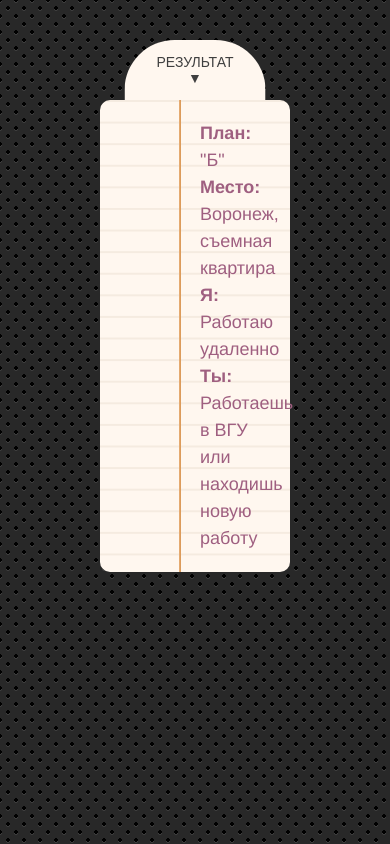
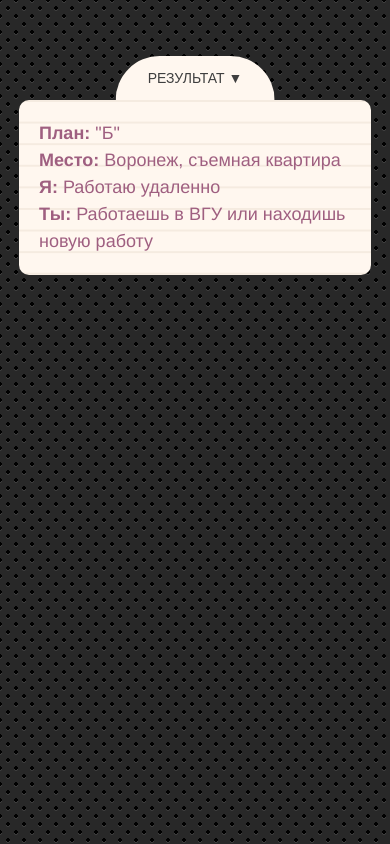
Before and after one commit to elenaladinskaya/live-together, a plain HTML site: page index.html in a window 390 px wide. Both pictures are taken after a click on the button "РАНДОМНЫЙ ВАРИАНТ". Drawn offline with Linux system fonts and the light colour scheme.

Commit message:
Адаптив под 480px

```diff
--- a/main.css
+++ b/main.css
@@ -1,6 +1,6 @@
 body {
   font-family: Helvetica, sans-serif;
-  padding: 100px;
+  padding: 100px 0;
   margin: 0;
   font-size: 18px;
   line-height: 1.5;
@@ -19,13 +19,15 @@ body {
 }
 
 .result {
+  margin: auto;
+  width: 80%;
   display: none;
   background-color: #fff7ef;
-  background-image: linear-gradient(90deg, transparent 79px, #e9b27b 79px, #d89451 81px, transparent 81px),
+  background-image:
     linear-gradient(#f5ebe0 .1em, transparent .1em);
   background-size: 100% 1.2em;
   border-radius: 10px;
-  padding: 20px 20px 20px 100px;
+  padding: 30px;
 }
 
 button {
@@ -65,3 +67,9 @@ button.btnDisabled {
   border-color: transparent;
 
 }
+
+@media screen and (max-width: 480px) {
+  .result {
+    padding: 20px;
+  }
+}
```
